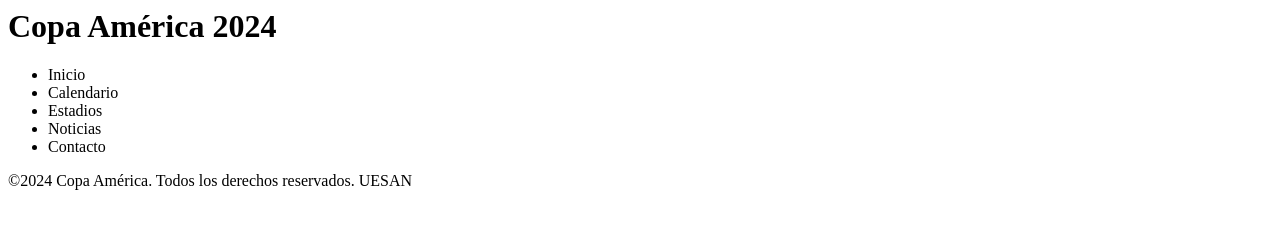
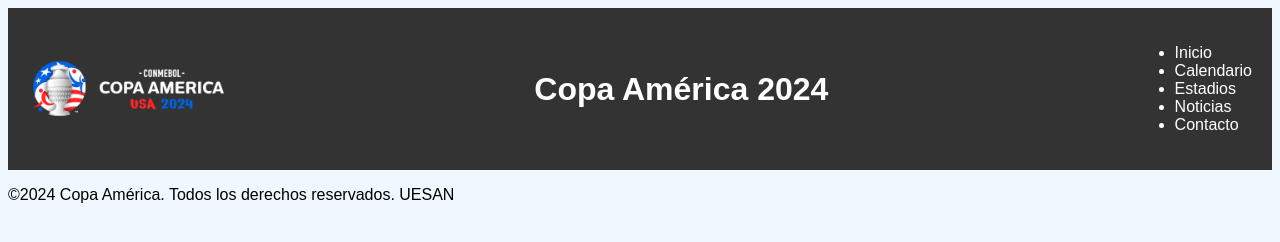
Before and after one commit to JYuen1012/CopaAmericaGit, a plain HTML site: page index.html in a window 1280 px wide. Drawn offline with Linux system fonts and the light colour scheme.

Commit message:
Se agrego el logo

```diff
--- a/index.html
+++ b/index.html
@@ -1,11 +1,17 @@
 <html>
     <head>
         <title>Copa América 2024</title>
+        <link rel="stylesheet" href="styles.css">
     </head>
 
     <body>
-        <h1>Copa América 2024</h1>
         <header>
+            <h1>Copa América 2024</h1>
+
+            <div class="logo">
+                <img src="images/logo_copa_480.png">
+            </div>
+
             <nav>
                 <ul>
                     <li>Inicio</li>
@@ -15,6 +21,7 @@
                     <li>Contacto</li>
                 </ul>
             </nav>
+
         </header>
     </body>
 
--- /dev/null
+++ b/styles.css
@@ -0,0 +1,23 @@
+body{
+    font-family: Arial,  sans-serif;
+    background-color:aliceblue;
+}
+
+header{
+    background-color: #333;
+    color: #fff;
+    padding: 20px;
+    display: flex;
+    justify-content: space-between;
+    align-items: center;
+}
+
+.logo{
+    order :-1;
+}
+
+.logo img{
+    width: 200px;
+    height: auto;
+
+}
```
Also changed, not shown: images/argentina_480.jpg (added), images/brasil_480.jpg (added), images/copaamerica2.jpg (added), images/logo_copa_480.png (added), images/logocopaamerica.png (added).
